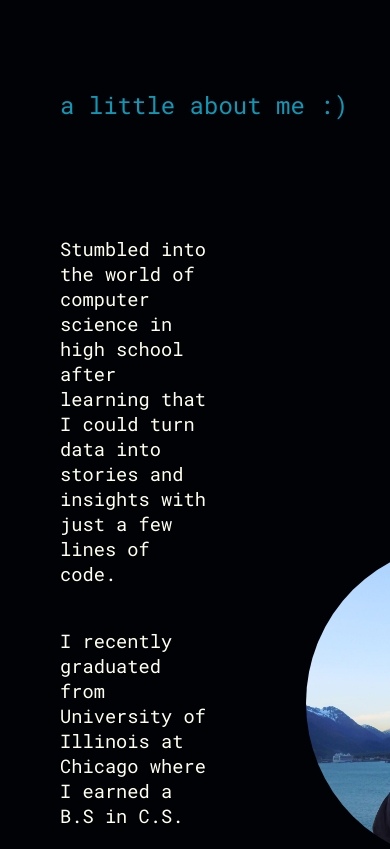
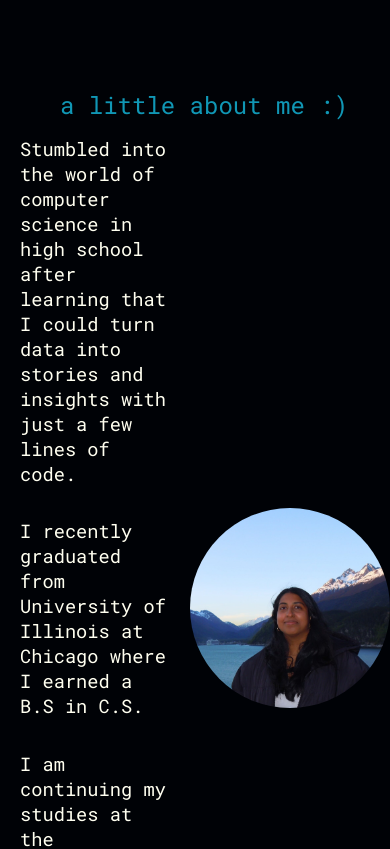
Before and after one commit to SarvaniK-26/sarvsite, a React (Create React App) app: page / in a window 390 px wide. Shown: the part 880-1729 px from the top of the page. Built offline with nearby package versions, Linux system fonts and the light colour scheme.

Commit message:
updated flexboxes

```diff
--- a/src/App.css
+++ b/src/App.css
@@ -4,6 +4,8 @@
   display: flex;
   flex-direction: column;
 }
+
+
 
 nav { /* for the nav bar at the top */
   position: fixed;
@@ -66,6 +68,7 @@ nav { /* for the nav bar at the top */
   display: flex;
   flex-direction: column;
   justify-content: space-between;
+  flex: 1;
 }
 
 h2.introduction {
@@ -76,6 +79,14 @@ h2.introduction {
   font-family: 'Roboto Mono', monospace;
 }
 
+.intro-row{
+  flex-direction: row;
+  display:flex;
+  justify-content: flex-start;
+  align-items: center;
+  gap: 50px;
+
+}
 h1.name {
   margin-top: 14px;
   margin-bottom: 1px;
@@ -130,7 +141,7 @@ h3.details {
 
 
 .project-container {
-  margin-top: 100px;
+  margin-top: 200px;
   text-align: left;
   margin-left: 60px;
   display: flex;
@@ -139,37 +150,52 @@ h3.details {
 
 
 .aboutme-vert-container{
-  gap: 10px;
-  margin-right: 100px;
+  flex: 1;
+  margin-right: 20px;
+  margin-left: 60px;
+  text-align: left;
+  flex-direction: column;
   display: flex;
-  flex-direction:column;
-  margin-top: 100px;
-  text-align: left;
-  margin-left: 60px;
 }
 
 .aboutme-div{
   display: flex;
   flex-direction: row;
-  justify-content: space-evenly;
+  justify-content: flex-start;
   align-items: center;
 }
 
-.aboutme-div{
-  display: flex;
-  flex-direction: row;
-  justify-content: space-evenly;
+
+
+.aboutme-pic{
+  flex-shrink:0;
+  width: 320px;
+  height: 320px;
+  border-radius: 50%;
+  object-fit: cover;
+  margin: 0;
   align-items: center;
+  margin-right: 500px;
 }
 
-.aboutme-pic{
-  width: 320px;
-  height: 320px;
-  border-radius: 100%;
-  object-fit: cover;
-  margin-top: 70px;
-  margin-right: 600px;
+@media (max-width: 768px) {
+  .aboutme-div {
+    flex-direction: row;
+    align-items: left;
+  }
+
+  .aboutme-vert-container {
+    margin: 0 20px;
+    text-align: left;
+  }
+
+  .aboutme-pic {
+    margin: 20px 0;
+    width: 200px;
+    height: 200px;
+  }
 }
+
 
 .experience-container{
   margin-top: 250px;
--- a/src/App.js
+++ b/src/App.js
@@ -50,7 +50,8 @@ function App() {
             <h3 className='details'>
             I am continuing my studies at the University of California at San Diego studying Computer Science and specializing in Artificial Intelligence. </h3>
         </div>
-        <img src={picture} className='aboutme-pic' alt="About Me" />
+        <img src={picture} className="aboutme-pic" />
+
       </div>
 
 
--- a/src/components/card.css
+++ b/src/components/card.css
@@ -1,7 +1,7 @@
 /* Internships.css */
 .internships-container {
     display: flex;
-    justify-content: center;
+    justify-content: left;
     align-items: flex-start;
     height: 100%;
     padding: 1rem;
```
Also changed, not shown: public/icon.png (added).
